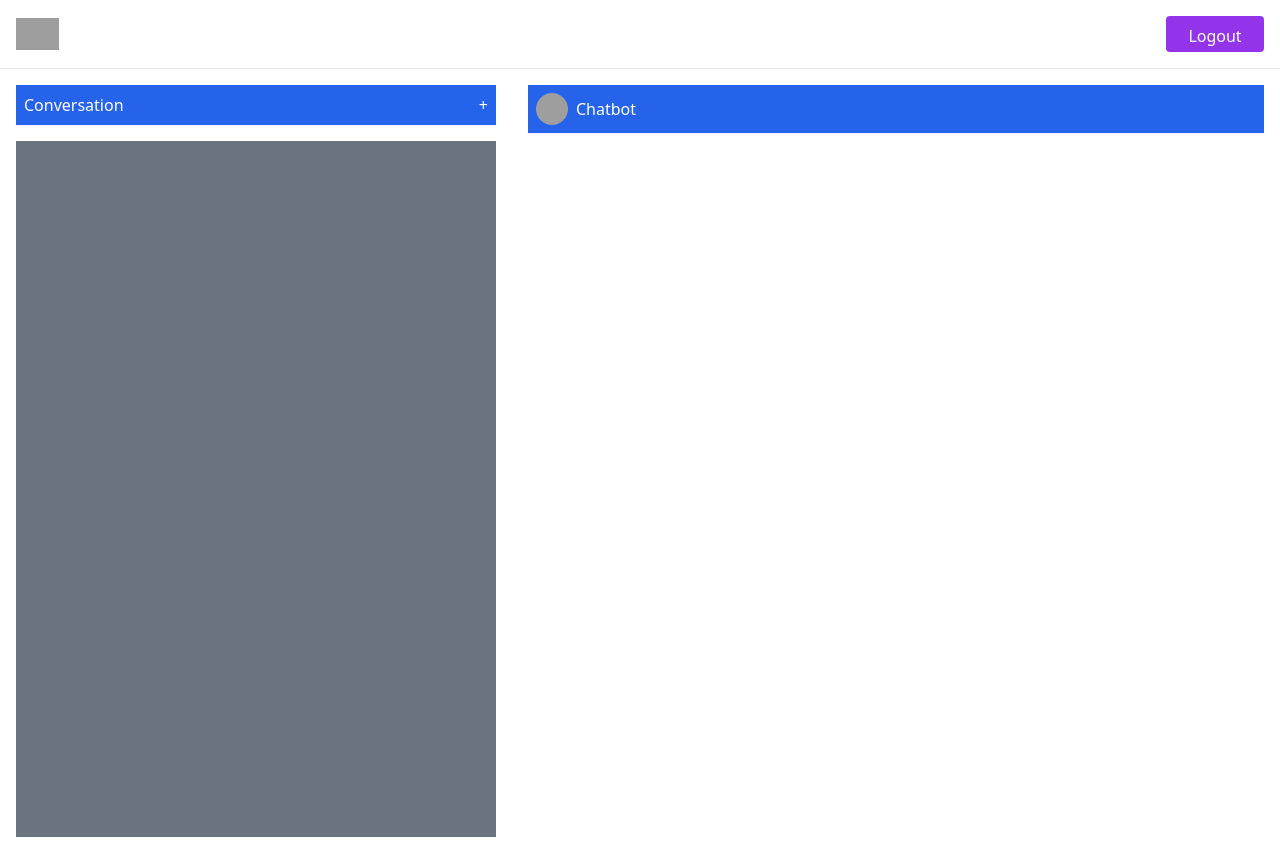
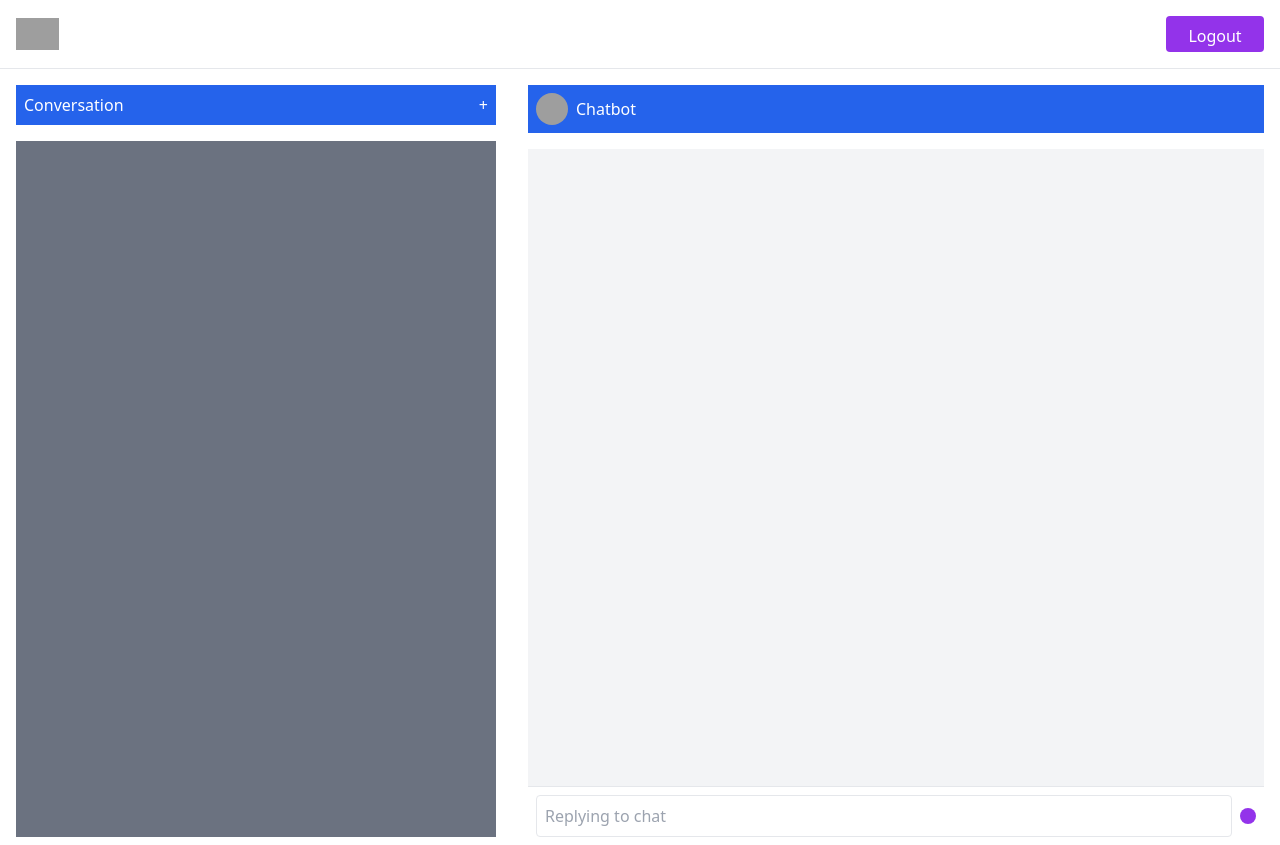
Before and after one commit to Adebola-Tee/C-Application, a React (Create React App) app: page /dashboard in a window 1280 px wide. Built offline with nearby package versions, Linux system fonts and the light colour scheme; grey boxes are pictures that could not be loaded.

Commit message:
dashboard left with API integration

```diff
--- a/src/pages/Dashboard.js
+++ b/src/pages/Dashboard.js
@@ -27,6 +27,18 @@ const Dashboard = () => {
 
   const handleInputKeyPress = (e) => {
     if (e.key === 'Enter' && userInput.trim() !== '') {
+      if (!currentConversation) {
+        // Start a new conversation if there is none
+        const newConversation = {
+          id: conversations.length,
+          date: new Date().toLocaleString('en-US', { month: 'short', day: 'numeric', hour: 'numeric', minute: 'numeric', hour12: true }),
+          messages: [{ text: 'How do I help you?', type: 'bot' }],
+        };
+        setConversations([...conversations, newConversation]);
+        setCurrentConversation(newConversation);
+        setUserInput('');
+      } else {
+        // Add message to the current conversation
         const updatedConversation = {
           ...currentConversation,
           messages: [...currentConversation.messages, { text: userInput, type: 'user' }],
@@ -34,6 +46,14 @@ const Dashboard = () => {
         setConversations(conversations.map(convo => convo.id === currentConversation.id ? updatedConversation : convo));
         setCurrentConversation(updatedConversation);
         setUserInput('');
+      }
+    }
+  };
+
+  const deleteConversation = (id) => {
+    setConversations(conversations.filter(convo => convo.id !== id));
+    if (currentConversation && currentConversation.id === id) {
+      setCurrentConversation(null);
     }
   };
 
@@ -57,13 +77,22 @@ const Dashboard = () => {
             {conversations.map(convo => (
               <div
                 key={convo.id}
-                className="p-2 mb-2 bg-white border rounded cursor-pointer"
+                className="p-2 mb-2 bg-white border rounded flex justify-between items-center cursor-pointer"
                 onClick={() => {
                   setCurrentConversation(convo);
                   setShowLeftSection(false);
                 }}
               >
-                Conversation {convo.id + 1}
+                <span>Conversation {convo.id + 1}</span>
+                <button
+                  className="bg-red-500 text-white p-1 rounded-full ml-2"
+                  onClick={(e) => {
+                    e.stopPropagation();
+                    deleteConversation(convo.id);
+                  }}
+                >
+                  X
+                </button>
               </div>
             ))}
           </div>
@@ -78,8 +107,9 @@ const Dashboard = () => {
             </div>
             <button className="lg:hidden" onClick={toggleSection}>Toggle</button>
           </div>
-          {currentConversation && (
           <div className="flex flex-col h-full">
+            {currentConversation ? (
+              <>
                 <div className="text-center text-gray-500 mb-2">{currentConversation.date}</div>
                 <div className="flex-grow bg-gray-100 p-4 overflow-y-auto">
                   {currentConversation.messages.map((msg, index) => (
@@ -93,6 +123,10 @@ const Dashboard = () => {
                     </div>
                   ))}
                 </div>
+              </>
+            ) : (
+              <div className="flex-grow bg-gray-100 p-4 overflow-y-auto"></div>
+            )}
             <div className="flex items-center bg-white p-2 border-t">
               <input
                 type="text"
@@ -107,7 +141,6 @@ const Dashboard = () => {
               </button>
             </div>
           </div>
-          )}
         </div>
       </div>
     </div>
```
Lines whose indentation alone changed are shown as unchanged.
